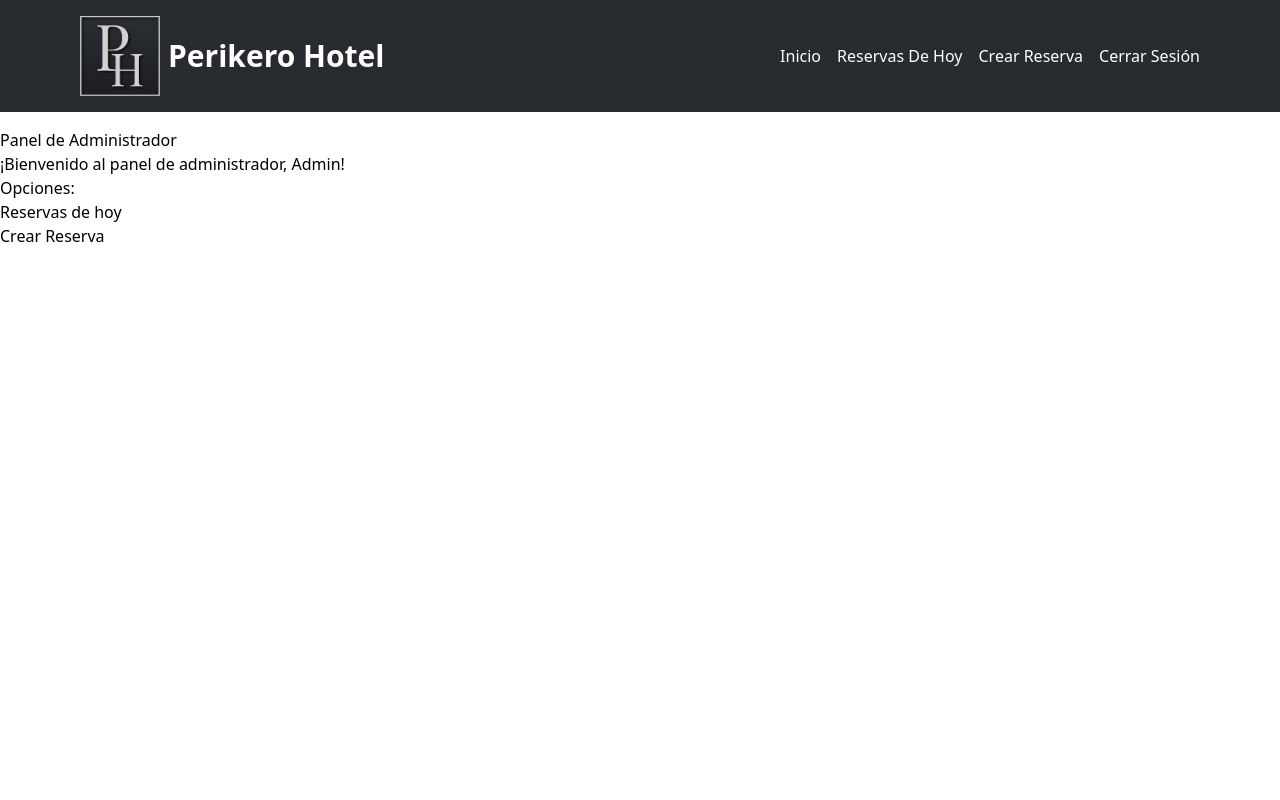
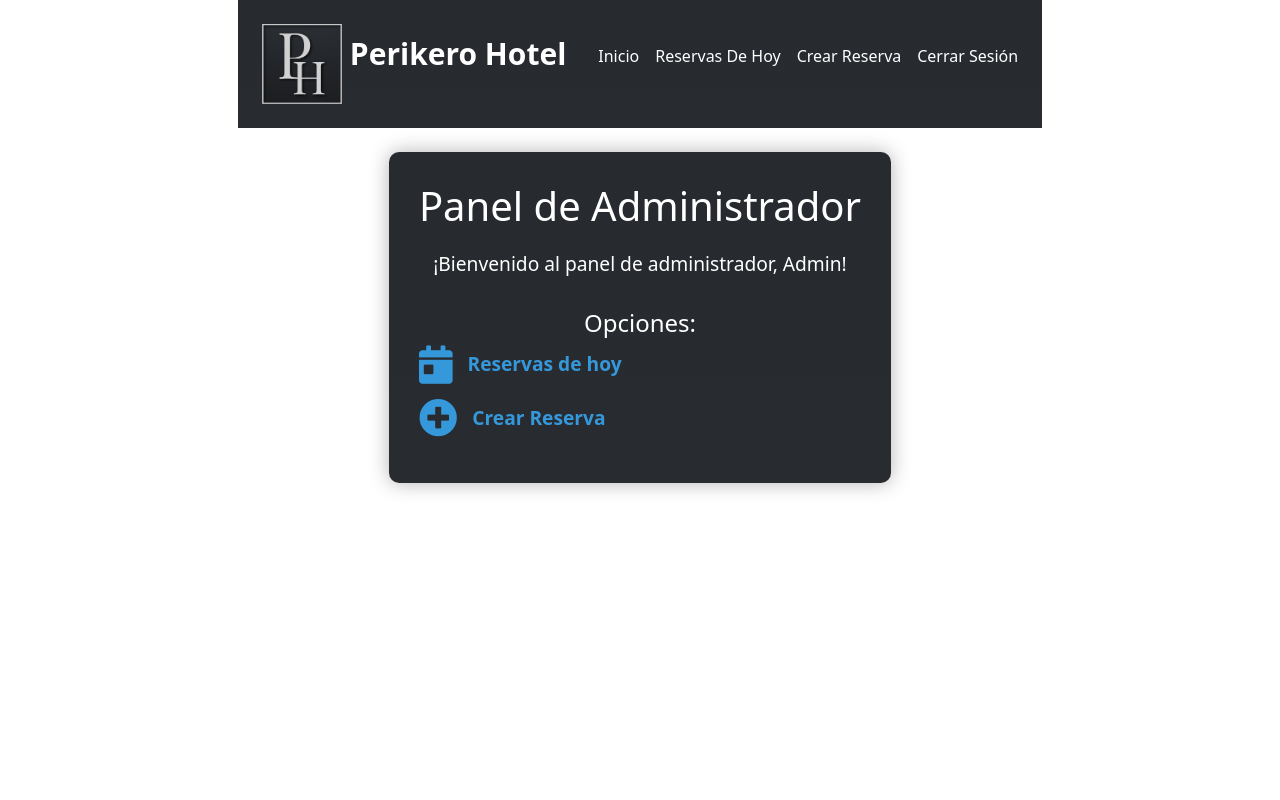
Before and after one commit to PabloAndericaTorrado/HotelPerikero-Laravel, a Laravel app: page /admin/dashboard in a window 1280 px wide. Run offline with Laravel 10, Linux system fonts and the light colour scheme; a user stored in the database is signed in; data comes from the database, SQL or seed files in the repository; some libraries are stand-ins or nearby versions.

Commit message:
Vak tu trabajo ya lo hago yo TAMBIEN

```diff
--- a/resources/views/admins/dashboard.blade.php
+++ b/resources/views/admins/dashboard.blade.php
@@ -1,26 +1,113 @@
 @extends('admins.app')
+
 @section('content')
-<!DOCTYPE html>
+    <!DOCTYPE html>
 <html lang="es">
+
 <head>
     <meta charset="UTF-8">
     <meta name="viewport" content="width=device-width, initial-scale=1.0">
     <title>Panel de Administrador</title>
+    <!-- Bootstrap 5 CSS -->
+    <link rel="stylesheet" href="https://cdn.jsdelivr.net/npm/bootstrap@5.3.0/dist/css/bootstrap.min.css">
+    <!-- FontAwesome CSS -->
+    <link rel="stylesheet" href="https://cdnjs.cloudflare.com/ajax/libs/font-awesome/5.15.4/css/all.min.css">
+    <style>
+        body {
+            background: image("/public/welcome_images/background_index.jpg");
+            color: #fff;
+            font-family: 'Segoe UI', Tahoma, Geneva, Verdana, sans-serif;
+            margin: 0;
+            display: flex;
+            align-items: center;
+            justify-content: center;
+            height: 100vh;
+            overflow: hidden;
+        }
+
+        .admin-panel {
+            max-width: 600px;
+            margin: auto;
+            padding: 30px;
+            background: linear-gradient(to bottom, #272a2f, #282b30);
+            box-shadow: 0 0 20px rgba(0, 0, 0, 0.3);
+            border-radius: 10px;
+            text-align: center;
+            transform: scale(1);
+            transition: transform 0.3s;
+        }
+
+        .admin-panel:hover {
+            transform: scale(1.02);
+        }
+
+        h1 {
+            font-size: 2.5em;
+            margin-bottom: 20px;
+        }
+
+        .welcome-message {
+            font-size: 1.2em;
+            margin-bottom: 30px;
+        }
+
+        .options-list {
+            list-style: none;
+            padding: 0;
+        }
+
+        .options-list li {
+            margin-bottom: 15px;
+        }
+
+        .options-list a {
+            display: flex;
+            align-items: center;
+            text-decoration: none;
+            color: #3498db;
+            font-weight: bold;
+            font-size: 1.2em;
+            transition: color 0.3s;
+        }
+
+        .options-list a:hover {
+            color: #8e44ad;
+        }
+
+        .options-list i {
+            font-size: 2em;
+            margin-right: 15px;
+        }
+    </style>
 </head>
+
 <body>
-<div>
+<div class="admin-panel">
     <h1>Panel de Administrador</h1>
-    <p>¡Bienvenido al panel de administrador, {{ Auth::user()->name }}!</p>
+    <p class="welcome-message">¡Bienvenido al panel de administrador, {{ Auth::user()->name }}!</p>
 
     <div>
         <h4>Opciones:</h4>
-        <ul>
-            <li><a href="{{ route('admins.today_reservations') }}">Reservas de hoy</a></li>
-            <li><a href="{{ route('admins.create_reservation') }}">Crear Reserva</a></li>
-
+        <ul class="options-list">
+            <li>
+                <a href="{{ route('admins.today_reservations') }}">
+                    <i class="fas fa-calendar-day"></i>
+                    Reservas de hoy
+                </a>
+            </li>
+            <li>
+                <a href="{{ route('admins.create_reservation') }}">
+                    <i class="fas fa-plus-circle"></i>
+                    Crear Reserva
+                </a>
+            </li>
         </ul>
     </div>
 </div>
+
+<!-- Bootstrap 5 JS y Popper.js -->
+<script src="https://cdn.jsdelivr.net/npm/bootstrap@5.3.0/dist/js/bootstrap.bundle.min.js"></script>
 </body>
+
 </html>
 @endsection
```
